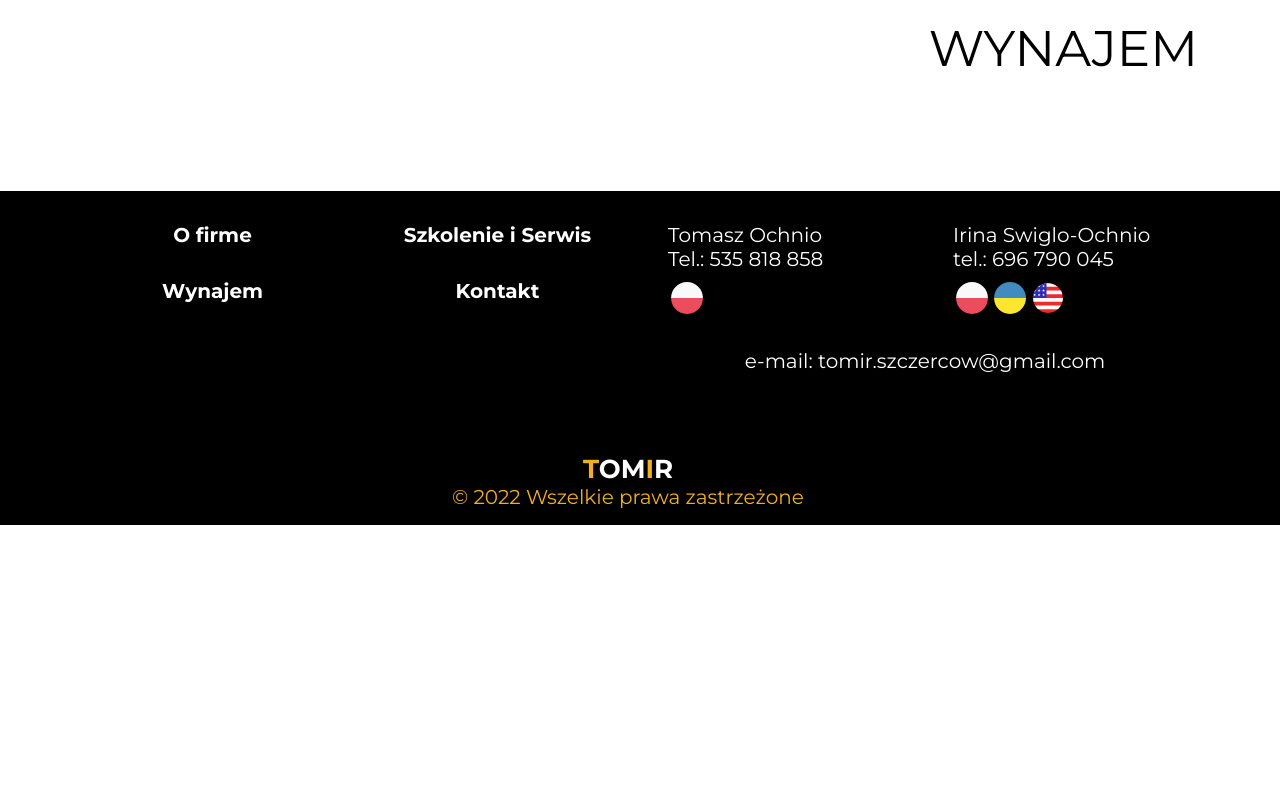
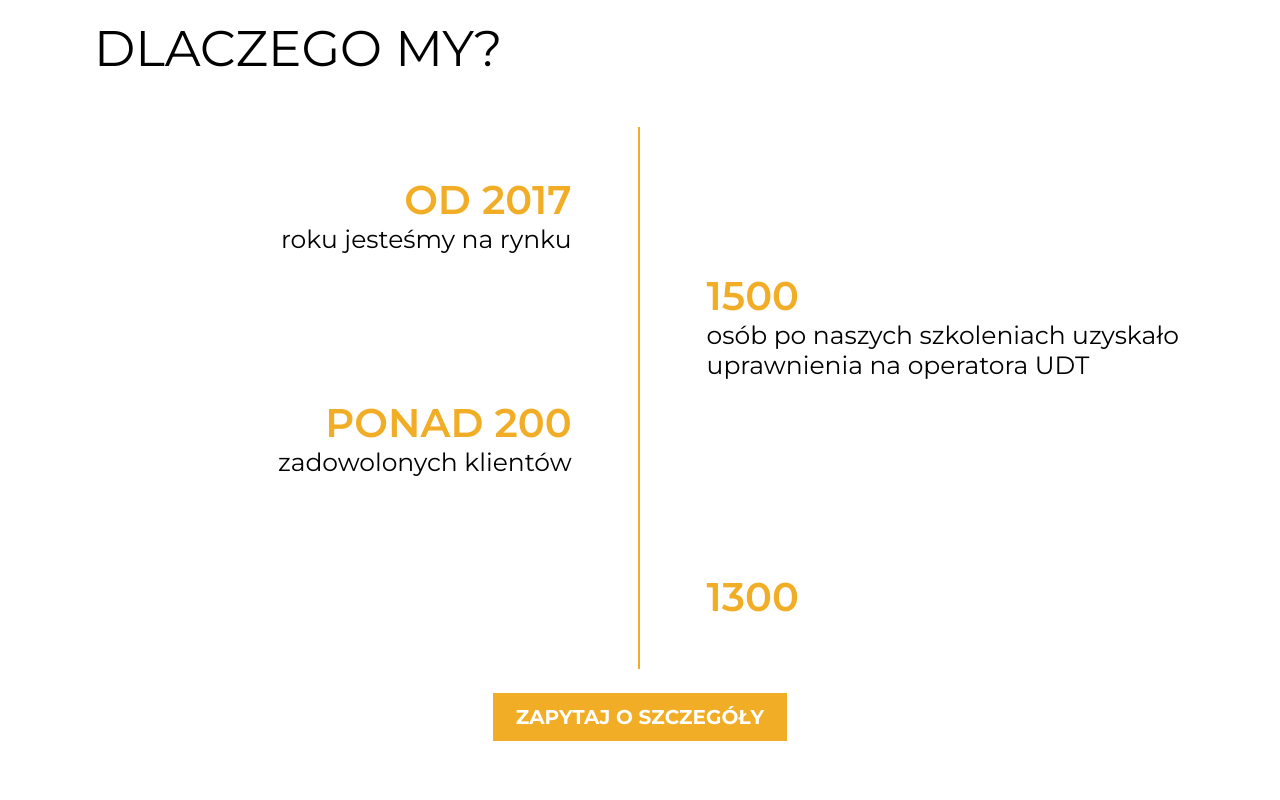
Before and after one commit to Nikita-Perkovskiy/Tomir-react-version, a React (Create React App) app in the folder Tomir-react-app/: page / in a window 1280 px wide. Shown: the part 920-1720 px from the top of the page. Before the commit the page ends 1445 px from the top, so only its background shows below. Built offline with nearby package versions, Linux system fonts and the light colour scheme.

Commit message:
baizeInformation component ready

```diff
--- /dev/null
+++ b/Tomir-react-app/src/components/BaseInformation/BaseInformation.jsx
@@ -0,0 +1,75 @@
+import { Col, Container, Row } from "react-bootstrap";
+import SectionTitle from "../../components/LayoutElements/SectionTitle/SectionTitle";
+import ButtonComponent from "../../components/LayoutElements/ButtonComponent/ButtonComponent";
+import "./index.scss";
+
+const BaseInformation = () => {
+  return (
+    <>
+      <section>
+        <Container>
+          <SectionTitle
+            sectionTitlePosition={"left"}
+            sectionTitleContent={"DLACZEGO MY?"}
+          />
+          <Row>
+            <Col className="baize-information__col" sm={6}>
+              <Row className="pt-5 pb-5">
+                <Container>
+                  <h4 className="baize-information__title baize-information__right">
+                    OD 2017
+                  </h4>
+                  <p className="baize-information__content baize-information__right">
+                    roku jesteśmy na rynku
+                  </p>
+                </Container>
+              </Row>
+              <Row className="pt-5 mpb-5"></Row>
+              <Row className="pt-5 pb-5">
+                <Container>
+                  <h4 className="baize-information__title baize-information__right">
+                    PONAD 200
+                  </h4>
+                  <p className="baize-information__content baize-information__right">
+                    zadowolonych klientów
+                  </p>
+                </Container>
+              </Row>
+              <Row className="pt-5 pb-5"></Row>
+            </Col>
+            <Col sm={6}>
+              <Row className="pt-5 pb-5"></Row>
+              <Row className="pt-5 pb-5">
+                <Container>
+                  <h4 className="baize-information__title baize-information__left">
+                    1500
+                  </h4>
+                  <p className="baize-information__content baize-information__left">
+                    osób po naszych szkoleniach uzyskało uprawnienia na
+                    operatora UDT
+                  </p>
+                </Container>
+              </Row>
+              <Row className="pt-5 pb-5"></Row>
+              <Row className="pt-5 pb-5">
+                <Container>
+                  <h4 className="baize-information__title baize-information__left">
+                    1300
+                  </h4>
+                </Container>
+              </Row>
+            </Col>
+          </Row>
+          <Container className="mt-4">
+            <ButtonComponent
+              buttonPath={"./"}
+              buttonText={" Zapytaj o szczegóły"}
+            />
+          </Container>
+        </Container>
+      </section>
+    </>
+  );
+};
+
+export default BaseInformation;
--- /dev/null
+++ b/Tomir-react-app/src/components/BaseInformation/index.scss
@@ -0,0 +1,190 @@
+@import "/src/styles/vars.scss";
+@import "/src/styles/mixin.scss";
+
+// .base-information {
+//   @include base-proportion;
+// }
+
+// .base-information__question {
+//   @include main-titles;
+//   padding-top: 51px;
+//   padding-bottom: 60px;
+//   padding-left: 20px;
+// }
+
+// .base-information__container {
+//   margin: auto;
+//   margin-bottom: 60px;
+//   position: relative;
+//   display: grid;
+//   grid-template-areas:
+//     "block1 block2"
+//     "block3 block4"
+//     "block5 block6"
+//     "block7 block8";
+//   grid-template-columns: 50% 50%;
+// }
+
+// .base-information__block-a {
+//   height: 159px;
+//   padding-right: 85px;
+//   text-align: end;
+//   grid-area: block1;
+//   opacity: 0;
+//   h4 {
+//     @include base-information-header;
+//   }
+//   p {
+//     @include base-information-content;
+//   }
+// }
+
+// .base-information__block-b {
+//   height: 159px;
+//   padding-left: 85px;
+//   grid-area: block4;
+//   opacity: 0;
+//   h4 {
+//     @include base-information-header;
+//   }
+//   p {
+//     max-width: 360px;
+//     @include base-information-content;
+//   }
+// }
+
+// .base-information__block-c {
+//   height: 159px;
+//   padding-right: 85px;
+//   text-align: end;
+//   grid-area: block5;
+//   opacity: 0;
+//   h4 {
+//     @include base-information-header;
+//   }
+//   p {
+//     @include base-information-content;
+//   }
+// }
+
+// .base-information__block-d {
+//   height: 159px;
+//   padding-left: 85px;
+//   grid-area: block8;
+//   opacity: 0;
+//   h4 {
+//     @include base-information-header;
+//   }
+//   p {
+//     max-width: 360px;
+//     @include base-information-content;
+//   }
+// }
+
+// .base-information__line {
+//   position: absolute;
+//   height: 636px;
+//   width: 2px;
+//   background-color: $base-gold;
+//   left: 50%;
+//   top: 0px;
+// }
+
+// .base-information__block--show {
+//   opacity: 1;
+//   transition: opacity 3s;
+// }
+
+// @media (max-width: 1000px) {
+//   .base-information__question {
+//     @include main-titles-1000px;
+//     padding-left: 30px;
+//   }
+
+//   .base-information__container {
+//     h4 {
+//       font-size: 28px;
+//       line-height: 34px;
+//       padding-bottom: 8px;
+//     }
+
+//     p {
+//       font-size: 19px;
+//       line-height: 23px;
+//     }
+//   }
+// }
+
+// @media (max-width: 790px) {
+//   .base-information__question {
+//     @include main-titles-790px;
+//     padding-top: 51px;
+//     padding-bottom: 60px;
+//     padding-left: 0px;
+//     text-align: center;
+//   }
+//   .base-information__container {
+//     h4 {
+//       font-size: 21px;
+//       line-height: 27px;
+//       padding-bottom: 8px;
+//     }
+
+//     p {
+//       font-size: 15px;
+//       line-height: 18px;
+//     }
+//   }
+
+//   .base-information__block-a {
+//     height: 129px;
+//     padding-right: 45px;
+//   }
+
+//   .base-information__block-b {
+//     height: 129px;
+//     padding-left: 45px;
+//   }
+
+//   .base-information__block-c {
+//     height: 129px;
+//     padding-right: 45px;
+//   }
+
+//   .base-information__block-d {
+//     height: 129px;
+//     padding-left: 45px;
+//   }
+
+//   .base-information__line {
+//     height: 536px;
+//   }
+// }
+
+.baize-information__title {
+  font-size: 40px;
+  font-weight: 600;
+  line-height: 49px;
+  color: $base-gold;
+}
+
+.baize-information__content {
+  font-size: 25px;
+  font-weight: 400;
+  line-height: 30px;
+  color: $base-black;
+}
+
+.baize-information__col {
+  border-right: 2px solid $base-gold;
+}
+
+.baize-information__right {
+  text-align: right;
+  margin-right: 10%;
+}
+
+.baize-information__left {
+  text-align: left;
+  margin-left: 10%;
+}
--- a/Tomir-react-app/src/components/Footer/Footer.jsx
+++ b/Tomir-react-app/src/components/Footer/Footer.jsx
@@ -24,7 +24,7 @@ const Footer = () => {
                   <LinkElement
                     LinkColor={"whiteLinkColor"}
                     LinkPath={"./"}
-                    LinkText={"Szkolenie i Serwis"}
+                    LinkText={"Uslugi"}
                   />
                 </Col>
               </Row>
--- a/Tomir-react-app/src/components/Header/Header.jsx
+++ b/Tomir-react-app/src/components/Header/Header.jsx
@@ -58,7 +58,7 @@ const Header = () => {
                 <LinkElement
                   LinkColor={"blackLinkColor"}
                   LinkPath={"./"}
-                  LinkText={"Szkolenie i Serwis"}
+                  LinkText={"Uslugi"}
                 />
               </Nav.Link>
               <Nav.Link className="header-nav__menu-text" href="#">
--- a/Tomir-react-app/src/components/LayoutElements/LinkElement/index.scss
+++ b/Tomir-react-app/src/components/LayoutElements/LinkElement/index.scss
@@ -2,7 +2,7 @@
 @import "/src/styles/mixin.scss";
 
 .link {
-  @include main-button-text;
+  @include baize-button-text;
   text-decoration: none;
   cursor: pointer;
 }
--- a/Tomir-react-app/src/pages/main_page/MainPage.jsx
+++ b/Tomir-react-app/src/pages/main_page/MainPage.jsx
@@ -3,16 +3,14 @@ import FonSlider from "../../components/FonSlider/FonSlider";
 import Header from "../../components/Header/Header";
 import Footer from "../../components/Footer/Footer";
 import SectionTitle from "../../components/LayoutElements/SectionTitle/SectionTitle";
+import BaseInformation from "../../components/BaseInformation/BaseInformation";
 
 const MainPage = () => {
   return (
     <>
       <Header />
       <FonSlider />
-      <SectionTitle
-        sectionTitlePosition={"right"}
-        sectionTitleContent={"Wynajem"}
-      />
+      <BaseInformation />
       <Footer />
     </>
   );
--- a/Tomir-react-app/src/styles/mixin.scss
+++ b/Tomir-react-app/src/styles/mixin.scss
@@ -284,7 +284,7 @@
   color: $base-black;
 }
 
-///new jhbj
+//new jhbj
 
 @mixin baize-title {
   font-size: 50px;
```
